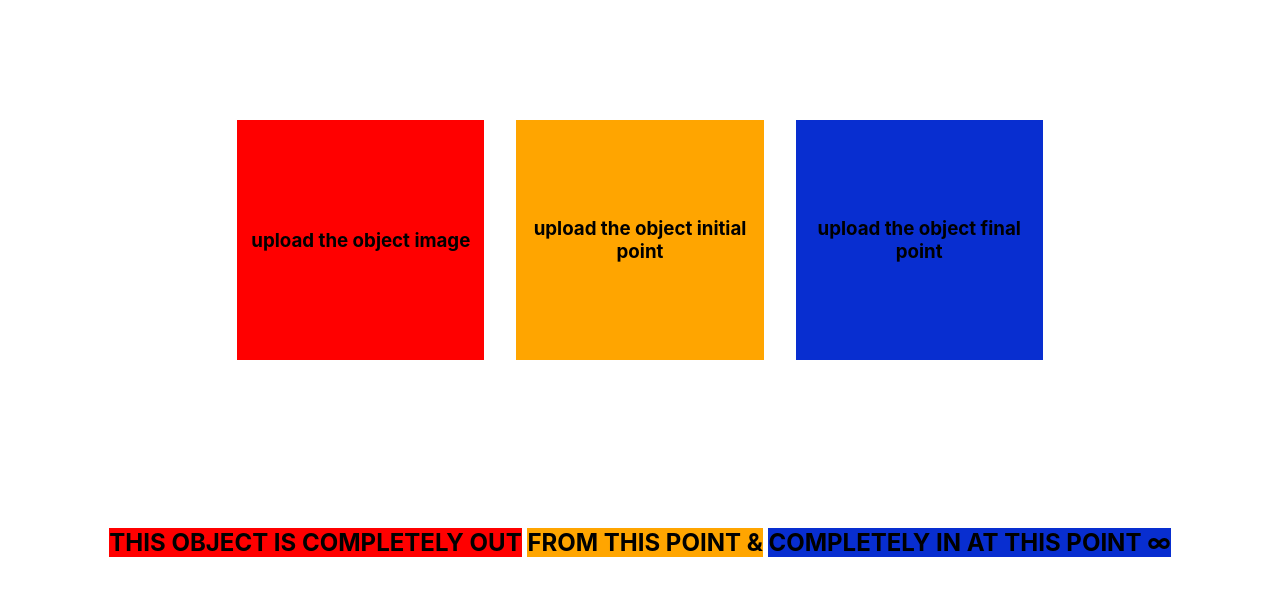
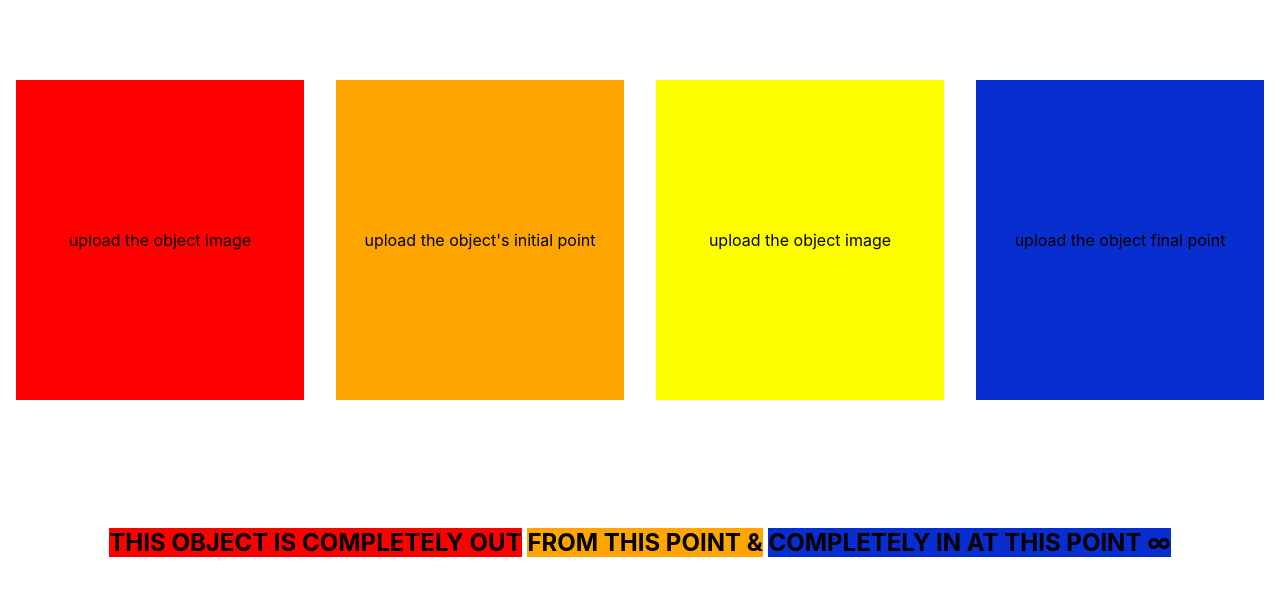
Before and after one commit to Akul-sada/objectinvisible, a React (Create React App) app: page / in a window 1280 px wide. Shown: the top 596 px of the page. Built offline with nearby package versions, Linux system fonts and the light colour scheme; the HTML template or start-up script is replaced by a standard one.

Commit message:
create upload box successfuly

```diff
--- a/src/App.css
+++ b/src/App.css
@@ -12,17 +12,24 @@
   height: 60vh;
   gap: 2rem;
   overflow: scroll;
+  cursor: pointer;
+  overflow: hidden;
   margin-bottom: 3rem;
+  object-fit: cover;
+
 }
 /* styling for individual upload box starts */
 .upload-box{
-  width: calc(33.33% - 2rem);
-  height: 15rem;
-  border: 2px solid green;
+  width: 18rem;
+  height: 20rem;
   text-align: center;
   display: flex;
   align-items: center;
   justify-content: center;
+  object-fit: cover;
+}
+.fit-object{
+  object-fit: cover;
 }
 .bg-red{
   background-color: red;
@@ -33,6 +40,9 @@
 .bg-blue{
   background-color: #082ED0;
 }
+.bg-yellow{
+  background-color: yellow;
+}
 .border-red{
   border:6px solid red;
 }
@@ -42,4 +52,19 @@
 .border-blue{
   border:6px solid #082ED0;
 }
+.border-yellow{
+  border:6px solid yellow;
+}
+
+/* Styling for error  */
+.error-message {
+  position: absolute;
+  bottom: 0;
+  left: 0;
+  width: 100%;
+  background-color: #ff000055;
+  color: red;
+  text-align: center;
+  padding: 5px;
+}
   /* styling for individual upload box ends */
--- a/src/App.js
+++ b/src/App.js
@@ -1,14 +1,18 @@
 // import logo from './logo.svg';
 import './App.css';
+import ImageUploadBox from './ImageUploadBox';
 
 
 function App() {
+  // add photo upload functionality
+  // 1) take permission of the camera device
   return (
     <div className="App">
       <div className='upload-boxes-parent'>
-        <div className='upload-box bg-red border-red'><h3>upload the object image</h3></div>
-        <div className='upload-box bg-orange border-orange'><h3>upload the object initial point</h3></div>
-        <div className='upload-box bg-blue border-blue'><h3>upload the object final point</h3></div>
+        <ImageUploadBox className="upload-box" bgColor="red" borderColor="red" label="upload the object image"/>
+        <ImageUploadBox bgColor="orange" borderColor="orange" label="upload the object's initial point"/>
+        <ImageUploadBox bgColor="yellow" borderColor="yellow" label="upload the object image"/>
+        <ImageUploadBox bgColor="blue" borderColor="blue" label="upload the object final point"/>
       </div>
       <div className="">
         <h2><span className='bg-red'>THIS OBJECT IS COMPLETELY OUT</span> <span className='bg-orange'>FROM THIS  POINT  <span>&amp;</span></span> <span className='bg-blue'>COMPLETELY IN AT THIS POINT  <span>&infin;</span></span></h2>
--- /dev/null
+++ b/src/ImageUploadBox.js
@@ -0,0 +1,52 @@
+import React, {useState, useRef} from 'react';
+import './App.css';
+
+
+const ImageUploadBox =({bgColor,borderColor,label})=>{
+    const [image, setImage]= useState(null);
+    const [error, setError]= useState(null);
+    const fileInputRef = useRef(null);
+
+    const handleImageUpload = (event)=>{
+        const file = event.target.files[0];
+
+        // Image Validation
+        if(file){
+            const validTypes = ["image/jpeg","image/png","image/gif"];
+            if(!validTypes.includes(file.type)){
+                setError("Invalid file type. Please upload an Image.");
+                return;
+            }
+            // Check file size (e.g., max 12 MB)
+            const maxSize = 12*1024*1024;
+            if(file.size > maxSize){
+                setError("File is too large. Maximum size allowed is 12MB.");
+                return;
+            }
+
+            // Read and set Image
+            const reader = new FileReader();
+            reader.onloadend = ()=>{
+                setImage(reader.result);
+                setError(null);
+            }
+            reader.readAsDataURL(file);
+
+        }
+    }
+    const handleClick = ()=>{
+        fileInputRef.current.click();
+    }
+    return(
+        <>
+            <div className={`upload-box bg-${bgColor} border-${borderColor}`} onClick={handleClick}>
+                <input type='file' ref={fileInputRef} onChange={handleImageUpload} accept="image/jpeg,image/png,image/gif" style={{display:'none'}}/>
+                {error && <div className='error-message'>{error}</div>}
+                {!image ? (<div className='upload-text'>{label}</div>):(<img style={{objectFit:'cover',width:'100%',height:'100%'}} src={image} alt="uploaded-image"/>)}
+            </div>
+        </>
+    );
+
+}
+
+export default ImageUploadBox;
--- /dev/null
+++ b/src/UploadBoxesParent.js
@@ -0,0 +1 @@
+import React from "react";
```
